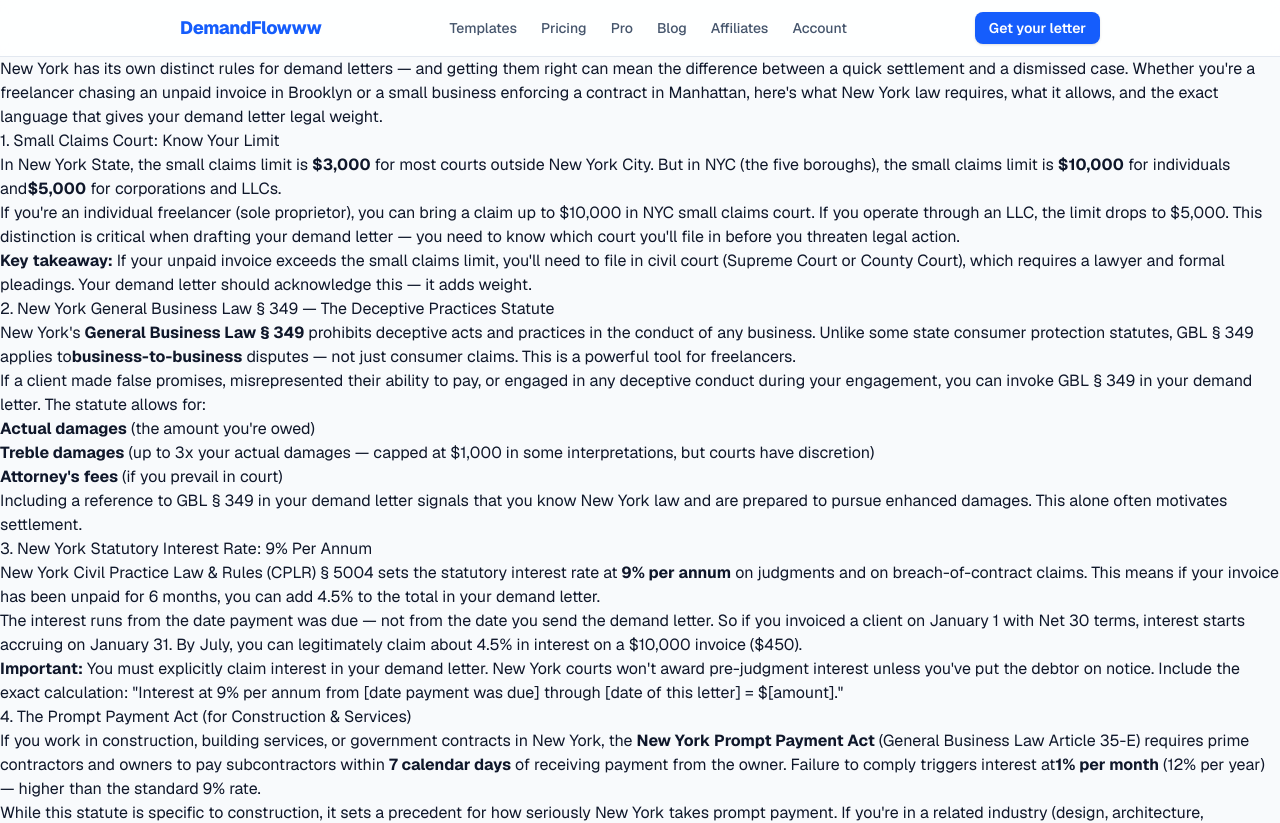
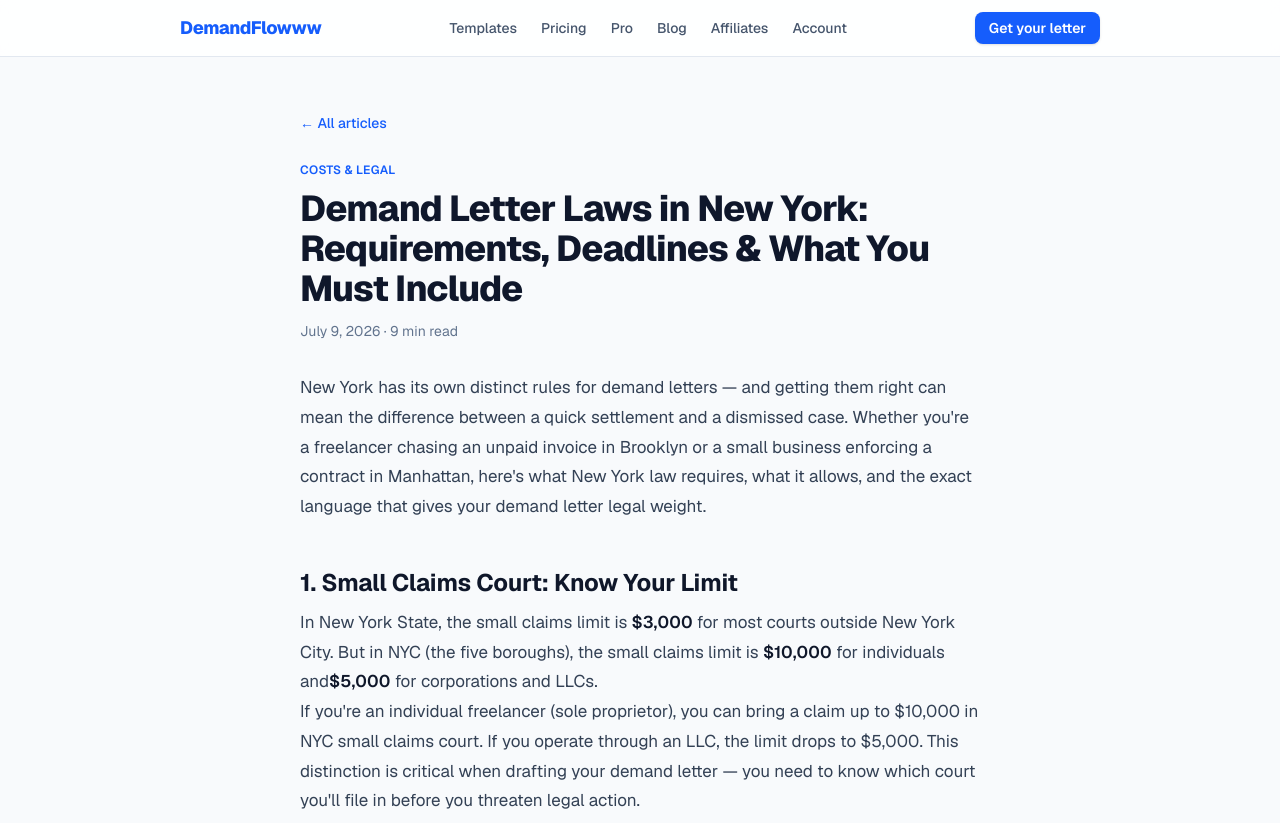
Before and after one commit to vitormdandrade/demandflow, a Next.js app: page /blog/demand-letter-laws-new-york in a window 1280 px wide. Shown: the top 823 px of the page. Built offline with nearby package versions, Linux system fonts and the light colour scheme; no server answers.

Commit message:
refactor: convert last 2 blog pages to ArticleLayout slug interface

```diff
--- a/src/app/blog/demand-letter-laws-new-york/page.tsx
+++ b/src/app/blog/demand-letter-laws-new-york/page.tsx
@@ -27,12 +27,7 @@ export const metadata: Metadata = {
 
 export default function DemandLetterLawsNewYork() {
   return (
-    <ArticleLayout
-      title="Demand Letter Laws in New York: Requirements, Deadlines & What You Must Include"
-      category="Costs & Legal"
-      readMins={9}
-      date="2026-07-09"
-    >
+    <ArticleLayout slug="demand-letter-laws-new-york">
       <p className="lead">
         New York has its own distinct rules for demand letters — and getting them
         right can mean the difference between a quick settlement and a dismissed
--- a/src/app/blog/freelance-contract-clauses-prevent-non-payment/page.tsx
+++ b/src/app/blog/freelance-contract-clauses-prevent-non-payment/page.tsx
@@ -19,7 +19,7 @@ export const metadata: Metadata = {
 
 export default function ContractClausesPost() {
   return (
-    <ArticleLayout post={post}>
+    <ArticleLayout slug={post.slug}>
       <section>
         <p className="lead">
           Most freelancers focus on getting the signature — then cross their fingers on payment day. A strong freelance contract flips that dynamic. The right clauses don't just protect you legally; they create <em>behavioral guardrails</em> that make paying on time the path of least resistance for your client. Here are the seven contract clauses every freelancer should include to prevent non-payment before it starts.
```
